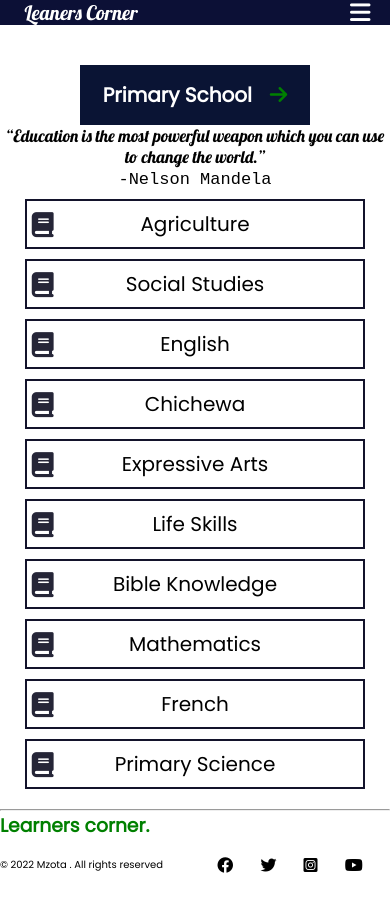
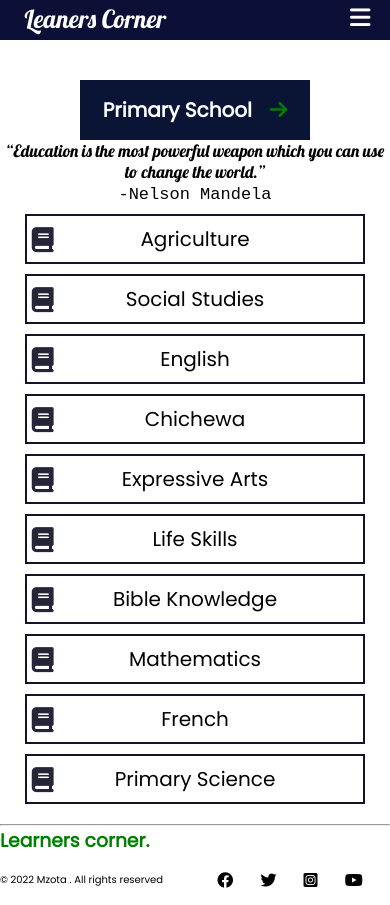
Before and after one commit to Mzota2/Leaners-corner, a React (Create React App) app: page /sign in a window 390 px wide. Built offline with nearby package versions, Linux system fonts and the light colour scheme.

Commit message:
saving changes

```diff
--- a/src/index.css
+++ b/src/index.css
@@ -66,7 +66,7 @@ body{
         display: flex;
         align-items: center;
         width: 100%;
-        font-size: 20px;
+        font-size: 25px;
 
     }
     .title--container{
@@ -78,7 +78,7 @@ body{
     .menu--container{
         position: relative;
         width: 100%;
-        height: fit-content;
+        height: 40px;
         background-color: rgb(12, 16, 54);
 
     }
```
